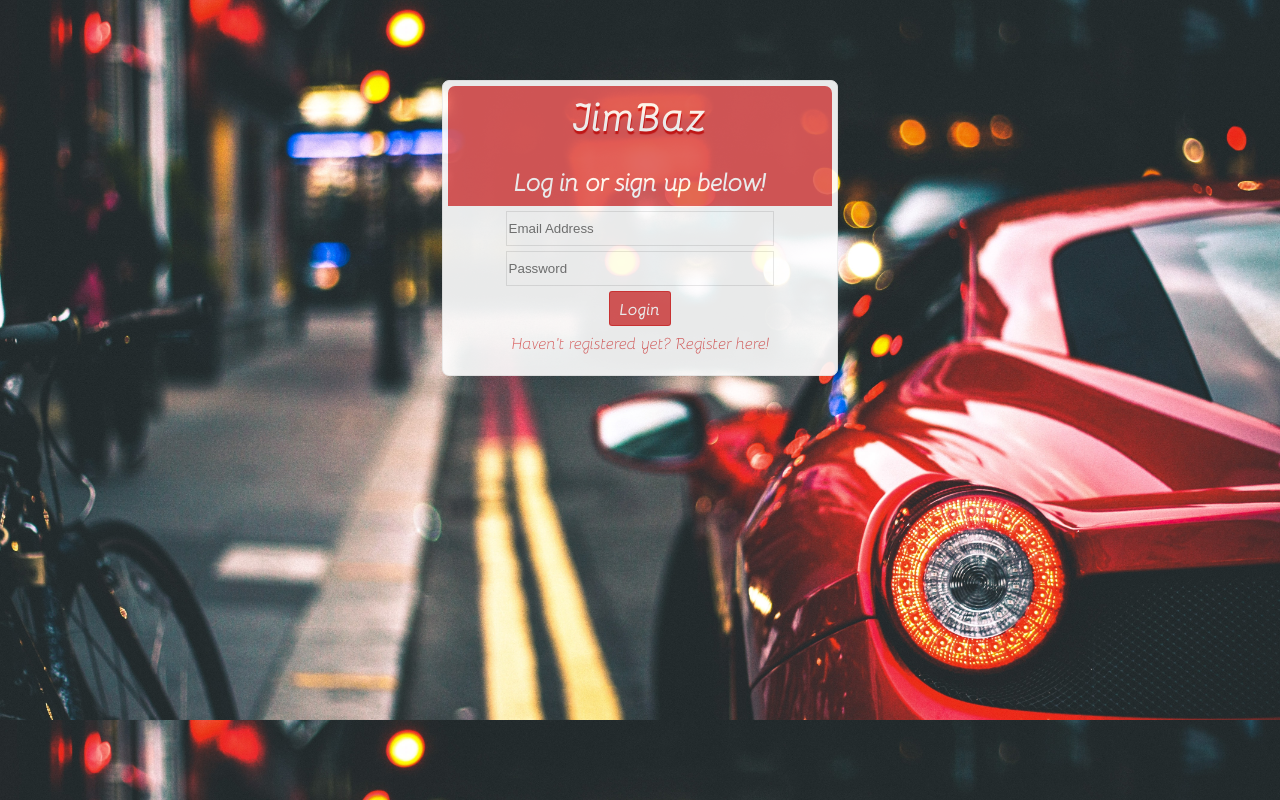
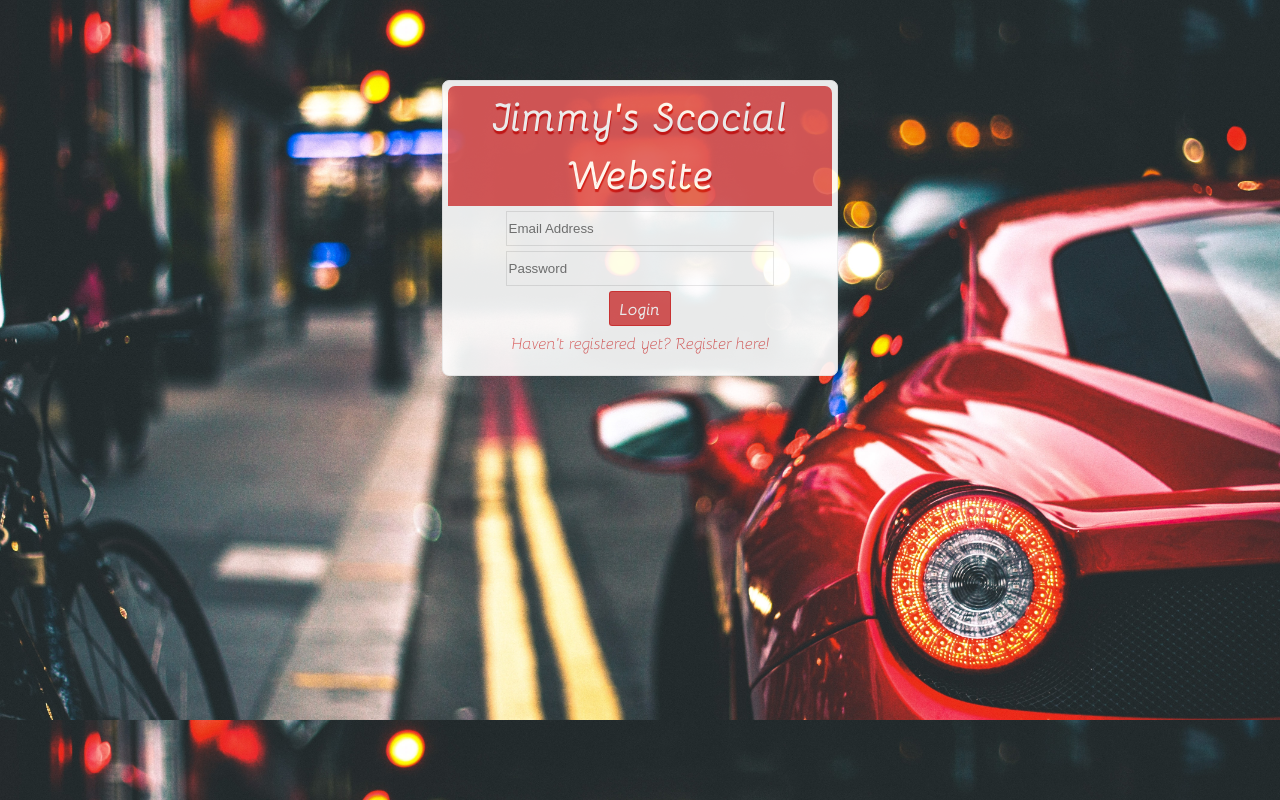
Before and after one commit to Yin-Jui/Social-Network, a PHP site: page /register.php in a window 1280 px wide. Run offline with PHP 8.4, Linux system fonts and the light colour scheme.

Commit message:
modify for demonstration

```diff
--- a/includes/classes/Post.php
+++ b/includes/classes/Post.php
@@ -314,6 +314,7 @@
 										<img src='$imagePath'>
 									</div>";
 					}
+
 					else {
 						$imageDiv = "";
 					}
@@ -551,7 +552,7 @@
 
 									bootbox.confirm("Are you sure you want to delete the post?", function(result){ //sending the result to delete_post.php
 
-										$.post("includes/form_handlers/delete_post.php?post_id=<?php echo $id; ?>", {result:result});
+										$.post("includes/form_handlers/delete_post.php?post_id=<?php echo $id;?>",{result:result});
 
 										if(result) location.reload();
 									});
--- a/includes/form_handlers/delete_post.php
+++ b/includes/form_handlers/delete_post.php
@@ -1,11 +1,15 @@
 <?php
 require '../../Config/config.php';
+
 
 if(isset($_GET['post_id']))
 	$post_id = $_GET['post_id'];
 
+
 if(isset($_POST['result'])){
+
 	if($_POST['result'] == 'true')
+
 		$query = mysqli_query($con, "UPDATE posts SET deleted='yes' WHERE id = '$post_id'");
 }
 
--- a/includes/header.php
+++ b/includes/header.php
@@ -45,7 +45,7 @@ if(isset($_SESSION['username'])){
 
  		<div class = "logo">
 
- 			<a href="index.php">JimBaz</a>
+ 			<a href="index.php">Jimmy's Social Network</a>
  		</div>
 
  		<div class = "search">
--- a/register.php
+++ b/register.php
@@ -37,7 +37,7 @@ require 'includes/form_handlers/login_handler.php';
 
 			<div class = "login_header">
 
-				<h1>JimBaz</h1>
+				<h1>Jimmy's Scocial Website</h1>
 				<h2>Log in or sign up below!<h2>
 			</div>
 
```
Also changed, not shown: assets/images/posts/5f7bcc1bbe82cIMG_8179.jpg (added), assets/images/posts/5f7bcc282b5a7IMG_8179.jpg (added), assets/images/posts/5f7bcc2bbc19cIMG_8179.jpg (added), assets/images/posts/5f7bccca68c43IMG_8176.jpg (added), assets/images/profile_pics/barry_su34b6be839f9202bdfb37e1be19945a60n.jpeg (added), assets/images/profile_pics/jimmy_liaode3ad31c934b7ddbde2ef645a88b99cbn.jpeg (added), assets/images/profile_pics/yin-jui_liao(2)317e567aaa8e0bc39ad8ef492f8966edn.jpeg (added), assets/images/profile_pics/yin-jui_liao(2)35f3ed154511b8ab5a32fb637aed3a10n.jpeg (added), assets/images/profile_pics/yin-jui_liao(2)5a4bddf6e006949799e0b745c471085an.jpeg (added), assets/images/profile_pics/yin-jui_liao(2)f854d1c97bfe630015382e86cfddde3fn.jpeg (added), assets/images/profile_pics/yin-jui_liao25308fd3f5fef8f96990d72d6cf4d1ben.jpeg (added).
